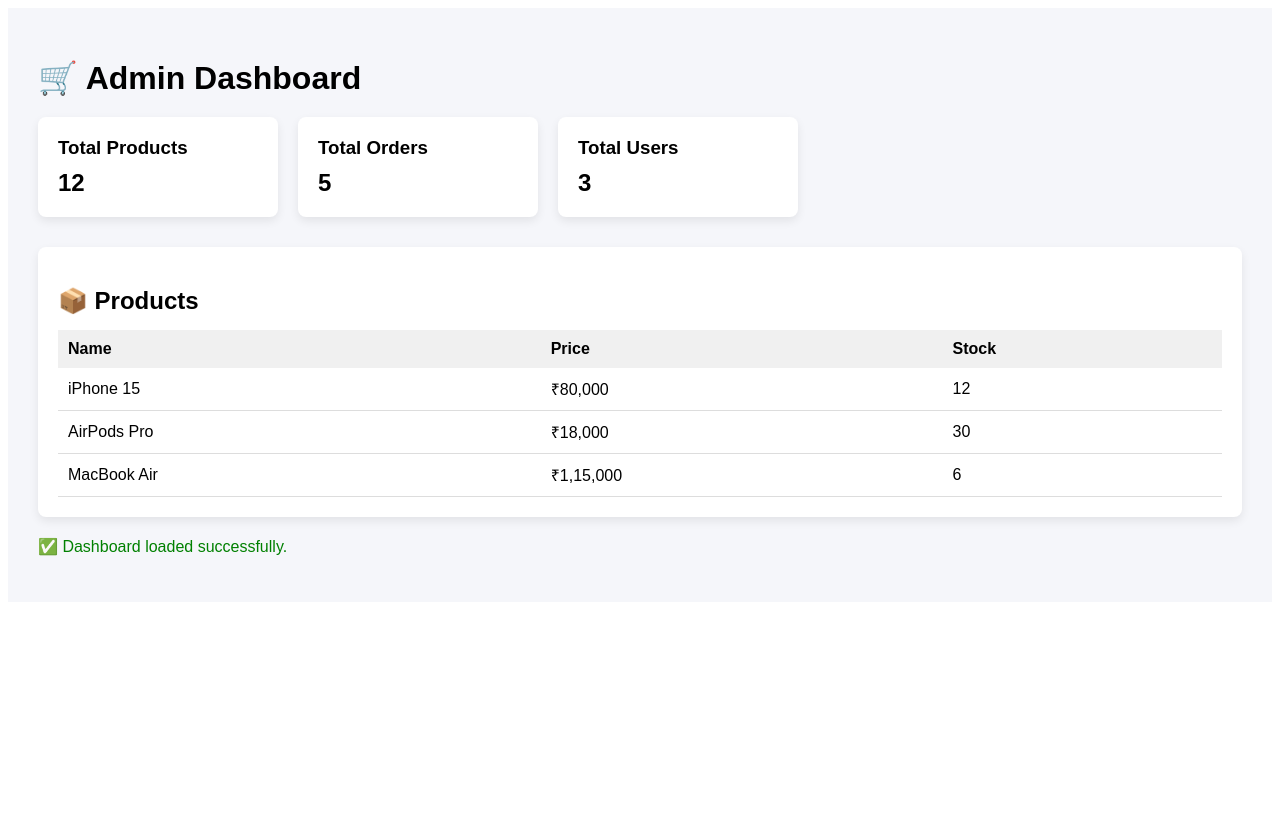
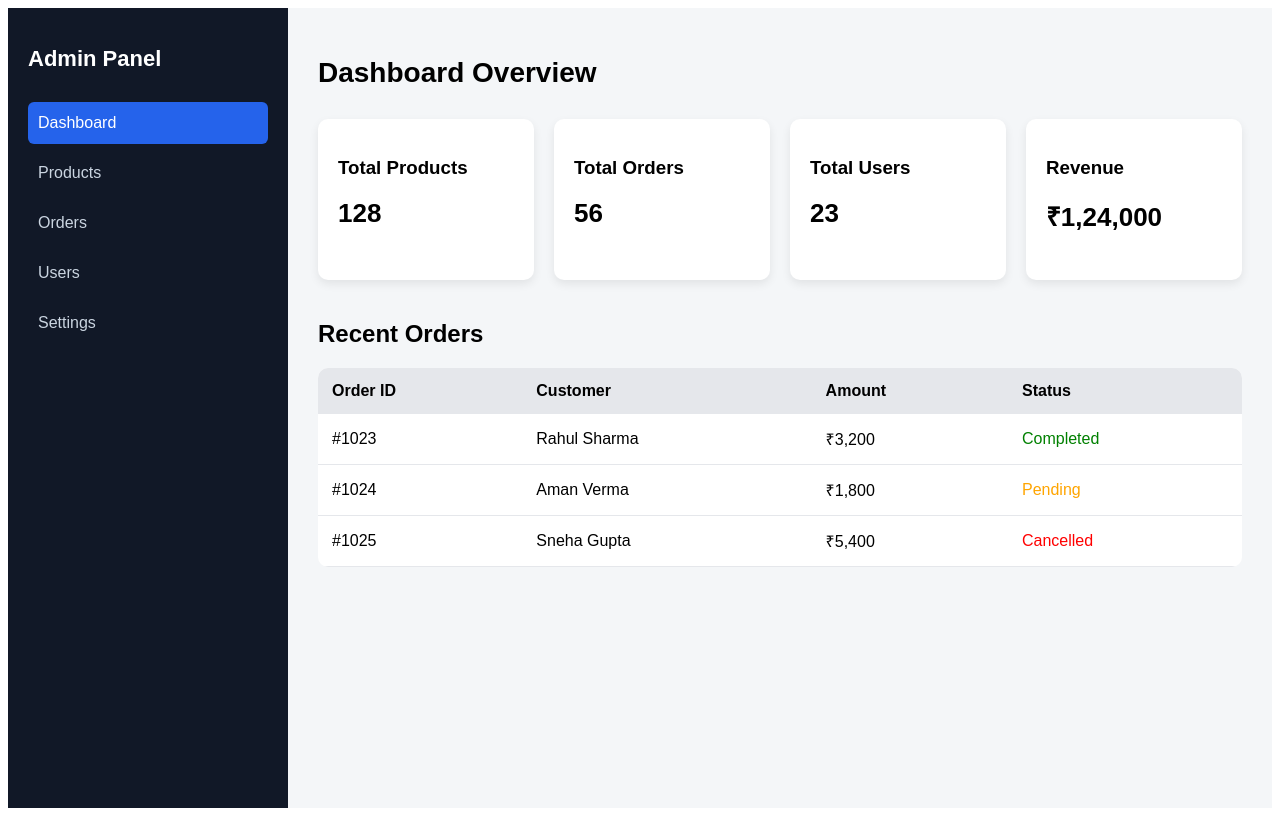
Before and after one commit to abhayrathor280/Webd-SSR-Dashboard, a Next.js app: page /dashboard in a window 1280 px wide. Built offline with nearby package versions, Linux system fonts and the light colour scheme.

Commit message:
Update page.tsx

```diff
--- a/app/dashboard/page.tsx
+++ b/app/dashboard/page.tsx
@@ -1,78 +1,157 @@
-export const dynamic = "force-dynamic";
+"use client";
 
-export default async function DashboardPage() {
-  // Dummy data (safe for submission)
-  const stats = [
-    { label: "Total Products", value: 12 },
-    { label: "Total Orders", value: 5 },
-    { label: "Total Users", value: 3 },
-  ];
+export default function Dashboard() {
+  return (
+    <div style={styles.page}>
+      {/* Sidebar */}
+      <aside style={styles.sidebar}>
+        <h2 style={styles.logo}>Admin Panel</h2>
+        <ul style={styles.menu}>
+          <li style={styles.menuItemActive}>Dashboard</li>
+          <li style={styles.menuItem}>Products</li>
+          <li style={styles.menuItem}>Orders</li>
+          <li style={styles.menuItem}>Users</li>
+          <li style={styles.menuItem}>Settings</li>
+        </ul>
+      </aside>
 
-  const products = [
-    { name: "iPhone 15", price: "₹80,000", stock: 12 },
-    { name: "AirPods Pro", price: "₹18,000", stock: 30 },
-    { name: "MacBook Air", price: "₹1,15,000", stock: 6 },
-  ];
+      {/* Main Content */}
+      <main style={styles.main}>
+        <h1 style={styles.heading}>Dashboard Overview</h1>
 
-  return (
-    <div style={{ padding: "30px", fontFamily: "Arial, sans-serif", background: "#f5f6fa" }}>
-      <h1 style={{ marginBottom: "20px" }}>🛒 Admin Dashboard</h1>
+        {/* Stats */}
+        <div style={styles.cards}>
+          <div style={styles.card}>
+            <h3>Total Products</h3>
+            <p style={styles.cardValue}>128</p>
+          </div>
+          <div style={styles.card}>
+            <h3>Total Orders</h3>
+            <p style={styles.cardValue}>56</p>
+          </div>
+          <div style={styles.card}>
+            <h3>Total Users</h3>
+            <p style={styles.cardValue}>23</p>
+          </div>
+          <div style={styles.card}>
+            <h3>Revenue</h3>
+            <p style={styles.cardValue}>₹1,24,000</p>
+          </div>
+        </div>
 
-      {/* Stats Cards */}
-      <div style={{ display: "flex", gap: "20px", marginBottom: "30px" }}>
-        {stats.map((item) => (
-          <div
-            key={item.label}
-            style={{
-              background: "white",
-              padding: "20px",
-              borderRadius: "8px",
-              width: "200px",
-              boxShadow: "0 4px 10px rgba(0,0,0,0.08)",
-            }}
-          >
-            <h3 style={{ margin: 0 }}>{item.label}</h3>
-            <p style={{ fontSize: "24px", margin: "10px 0 0", fontWeight: "bold" }}>
-              {item.value}
-            </p>
-          </div>
-        ))}
-      </div>
-
-      {/* Products Table */}
-      <div
-        style={{
-          background: "white",
-          padding: "20px",
-          borderRadius: "8px",
-          boxShadow: "0 4px 10px rgba(0,0,0,0.08)",
-        }}
-      >
-        <h2 style={{ marginBottom: "15px" }}>📦 Products</h2>
-
-        <table width="100%" cellPadding={10} style={{ borderCollapse: "collapse" }}>
-          <thead style={{ background: "#f0f0f0" }}>
+        {/* Table */}
+        <h2 style={{ marginTop: 40 }}>Recent Orders</h2>
+        <table style={styles.table}>
+          <thead>
             <tr>
-              <th align="left">Name</th>
-              <th align="left">Price</th>
-              <th align="left">Stock</th>
+              <th style={styles.th}>Order ID</th>
+              <th style={styles.th}>Customer</th>
+              <th style={styles.th}>Amount</th>
+              <th style={styles.th}>Status</th>
             </tr>
           </thead>
           <tbody>
-            {products.map((p) => (
-              <tr key={p.name} style={{ borderBottom: "1px solid #ddd" }}>
-                <td>{p.name}</td>
-                <td>{p.price}</td>
-                <td>{p.stock}</td>
-              </tr>
-            ))}
+            <tr>
+              <td style={styles.td}>#1023</td>
+              <td style={styles.td}>Rahul Sharma</td>
+              <td style={styles.td}>₹3,200</td>
+              <td style={{ ...styles.td, color: "green" }}>Completed</td>
+            </tr>
+            <tr>
+              <td style={styles.td}>#1024</td>
+              <td style={styles.td}>Aman Verma</td>
+              <td style={styles.td}>₹1,800</td>
+              <td style={{ ...styles.td, color: "orange" }}>Pending</td>
+            </tr>
+            <tr>
+              <td style={styles.td}>#1025</td>
+              <td style={styles.td}>Sneha Gupta</td>
+              <td style={styles.td}>₹5,400</td>
+              <td style={{ ...styles.td, color: "red" }}>Cancelled</td>
+            </tr>
           </tbody>
         </table>
-      </div>
-
-      <p style={{ marginTop: "20px", color: "green" }}>
-        ✅ Dashboard loaded successfully.
-      </p>
+      </main>
     </div>
   );
 }
+
+/* ---------------- STYLES ---------------- */
+
+const styles: { [key: string]: React.CSSProperties } = {
+  page: {
+    display: "flex",
+    minHeight: "100vh",
+    fontFamily: "Arial, sans-serif",
+    background: "#f4f6f8",
+  },
+  sidebar: {
+    width: 240,
+    background: "#111827",
+    color: "#fff",
+    padding: 20,
+  },
+  logo: {
+    fontSize: 22,
+    marginBottom: 30,
+  },
+  menu: {
+    listStyle: "none",
+    padding: 0,
+  },
+  menuItem: {
+    padding: "12px 10px",
+    cursor: "pointer",
+    borderRadius: 6,
+    marginBottom: 8,
+    color: "#cbd5e1",
+  },
+  menuItemActive: {
+    padding: "12px 10px",
+    background: "#2563eb",
+    borderRadius: 6,
+    marginBottom: 8,
+    cursor: "pointer",
+  },
+  main: {
+    flex: 1,
+    padding: 30,
+  },
+  heading: {
+    fontSize: 28,
+    marginBottom: 30,
+  },
+  cards: {
+    display: "grid",
+    gridTemplateColumns: "repeat(auto-fit, minmax(200px, 1fr))",
+    gap: 20,
+  },
+  card: {
+    background: "#fff",
+    padding: 20,
+    borderRadius: 10,
+    boxShadow: "0 4px 10px rgba(0,0,0,0.08)",
+  },
+  cardValue: {
+    fontSize: 26,
+    fontWeight: "bold",
+    marginTop: 10,
+  },
+  table: {
+    width: "100%",
+    background: "#fff",
+    marginTop: 20,
+    borderRadius: 10,
+    overflow: "hidden",
+    borderCollapse: "collapse",
+  },
+  th: {
+    padding: 14,
+    background: "#e5e7eb",
+    textAlign: "left",
+  },
+  td: {
+    padding: 14,
+    borderBottom: "1px solid #e5e7eb",
+  },
+};
```
